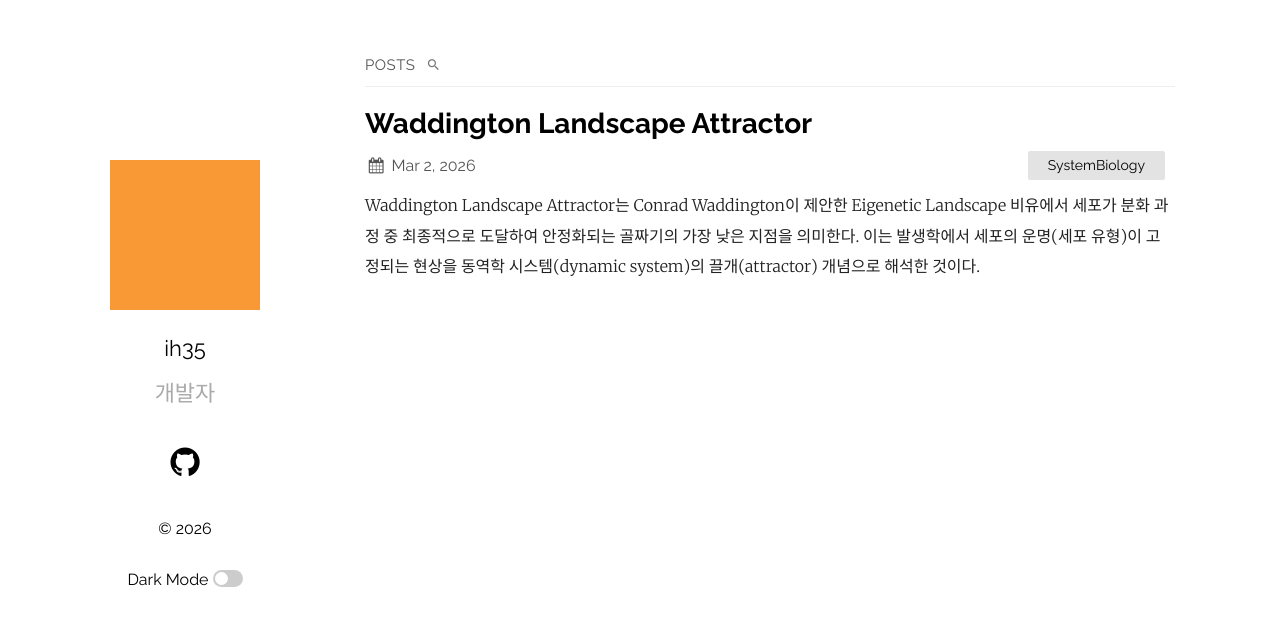
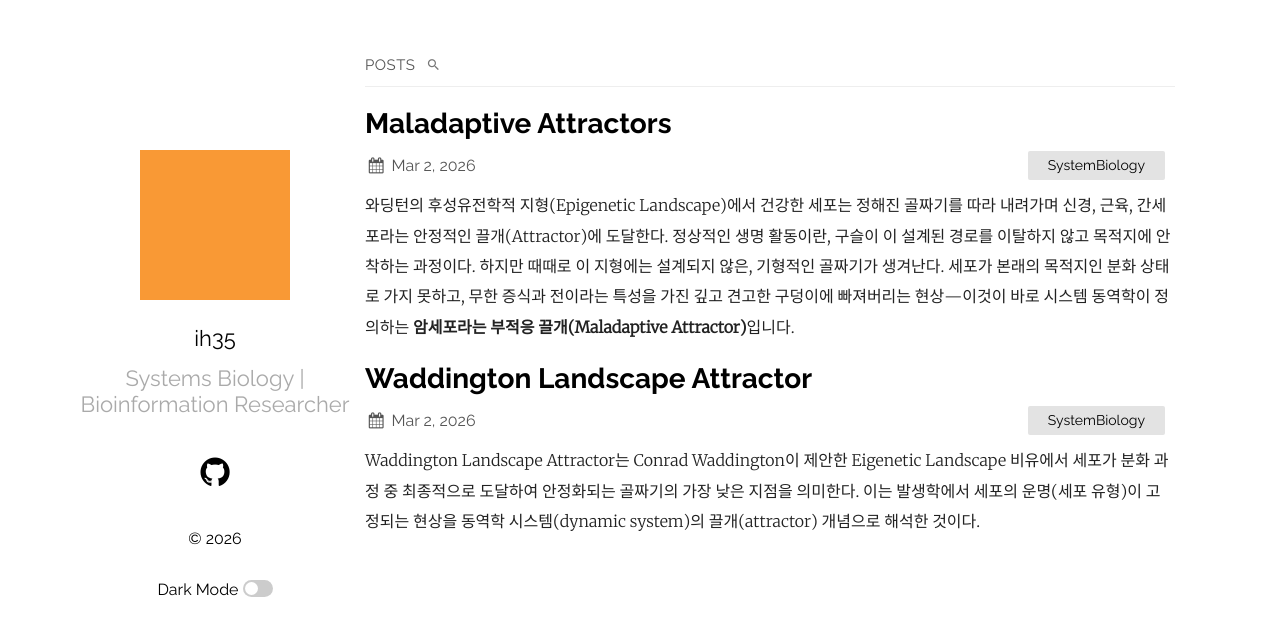
Before and after one commit to ih35/ih35.github.io, a Jekyll site: the page built from index.md, in a window 1280 px wide. Shown: the top 636 px of the page. Built offline with Jekyll 4.4.1, drawn with Linux system fonts in a browser that asks for light colours.

Commit message:
forth committ

```diff
--- a/Gemfile
+++ b/Gemfile
@@ -5,3 +5,8 @@ gemspec
 
 gem "bigdecimal", "~> 4.0"
 gem "webrick"
+
+group :jekyll_plugins do
+  gem "jekyll-seo-tag"
+  gem "jekyll-sitemap"
+end
--- a/_config.yml
+++ b/_config.yml
@@ -13,13 +13,13 @@ sass:
   sass_dir: _sass
 plainwhite:
   name: ih35 # Adam Denisov
-  tagline: 개발자 # Developer. Designer
+  tagline: Systems Biology | Bioinformation Researcher # Developer. Designer
   date_format: "%b %-d, %Y"
   sitemap: true # set to true to generate sitemap.xml content
   search: true # set to true to enable searchbar
   dark_mode: true # set to true to add dark mode toggle
   portfolio_image: "assets/orange.jpg" # the path from the base directory of the site to the image to display (no / at the start)
-  html_lang: "en" # set the lang attribute of the <html> tag for the pages. See here for a list of codes: https://www.w3schools.com/tags/ref_country_codes.asp
+  html_lang: "ko" # set the lang attribute of the <html> tag for the pages. See here for a list of codes: https://www.w3schools.com/tags/ref_country_codes.asp
   condensed_mobile:
     #- home
     - page
@@ -58,3 +58,14 @@ theme: plainwhite
 plugins:
   - jekyll-seo-tag
 #  - jekyll-feed
+
+# 검색엔진에서 더 잘 검색되도록 설정
+plugins:
+  - jekyll-seo-tag
+  - jekyll-sitemap
+
+# 마크다운 엔진 설정
+markdown: kramdown
+kramdown:
+  math_engine: mathjax
+  syntax_highlighter: rouge
--- /dev/null
+++ b/_includes/mathjax.html
@@ -0,0 +1,2 @@
+<script src="https://polyfill.io/v3/polyfill.min.js?features=es6"></script>
+<script id="MathJax-script" async src="https://cdn.jsdelivr.net/npm/mathjax@3/es5/tex-mml-chtml.js"></script>
--- /dev/null
+++ b/_posts/2026-03-03-Maladaptive-Attractors.md
@@ -0,0 +1,22 @@
+---
+layout: post
+title:  "Maladaptive Attractors"
+date:   2026-03-03 01:00:00 +0900
+categories: SystemBiology
+---
+
+와딩턴의 후성유전학적 지형(Epigenetic Landscape)에서 건강한 세포는 정해진 골짜기를 따라 내려가며 신경, 근육, 간세포라는 안정적인 끌개(Attractor)에 도달한다.
+정상적인 생명 활동이란, 구슬이 이 설계된 경로를 이탈하지 않고 목적지에 안착하는 과정이다.
+하지만 때때로 이 지형에는 설계되지 않은, 기형적인 골짜기가 생겨난다.
+세포가 본래의 목적지인 분화 상태로 가지 못하고, 무한 증식과 전이라는 특성을 가진 깊고 견고한 구덩이에 빠져버리는 현상—이것이 바로 시스템 동역학이 정의하는 **암세포라는 부적응 끌개(Maladaptive Attractor)**입니다.
+
+<br>
+
+## 암세포의 끈질긴 생명력
+암을 흔히 통제 불능의 혼란이라고 생각하지만, 동역학적 관점에서 암세포는 놀라울 정도로 안정적인(Robust) 상태이다.
+암을 유발하는 돌연변이는 지형 아래의 '말뚝과 줄'을 비정상적으로 잡아당긴다. (유전자 조절 네트워크의 왜곡)
+이로 인해 지형의 곡률이 변하며, 정상 세포라면 금방 지나쳐야 할 불안정한 언덕이 깊은 골짜기로 변한다.
+암세포는 '암 상태'라는 끌개의 바닥에 안착해 있다.
+외부에서 약물을 투여하거나 방사선을 쏘아도, 세포는 이 깊은 골짜기 밖으로 튕겨 나가지 않으려 저항한다.
+세포의 상태를 x라 할 때, 암세포는 퍼텐셜 함수 V(x)의 국소 최솟값(Local Minimum)에 갇힌 상태로 볼 수 있다.
+랑주뱅 방정식
```
Also changed, not shown: Gemfile.lock.
